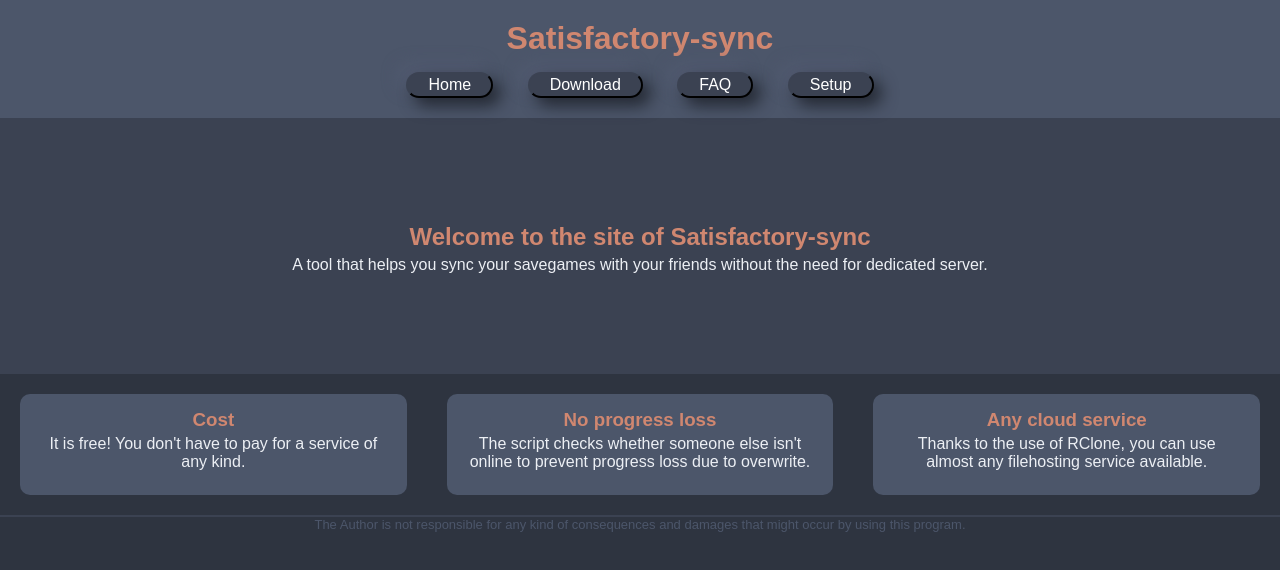
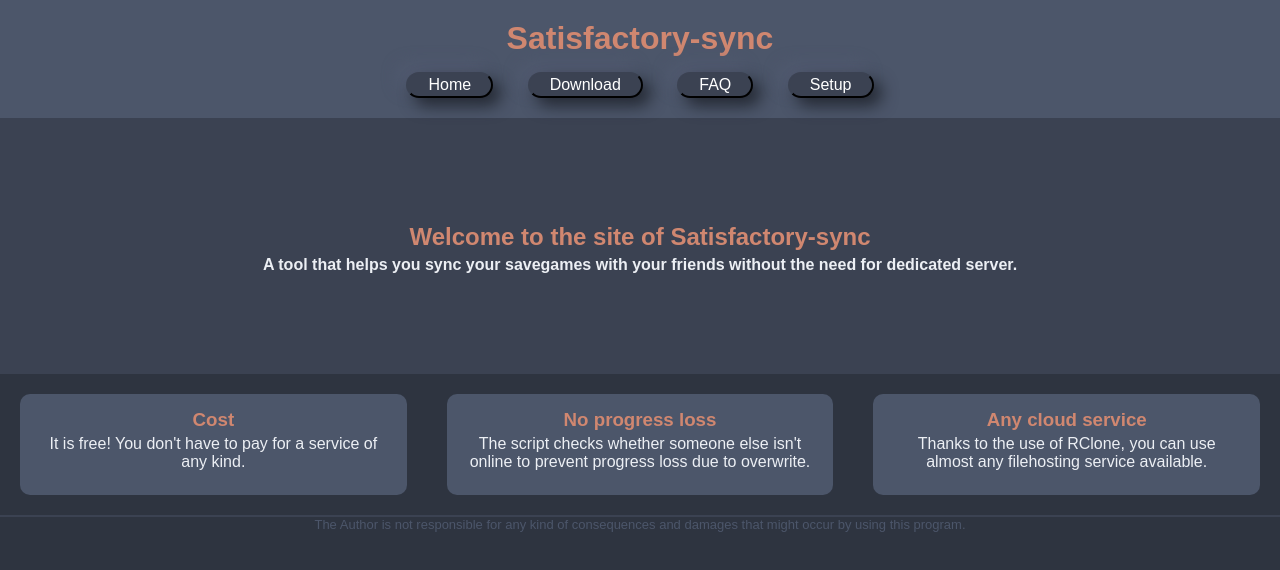
Before and after one commit to Vojtak42/Satisfactory-multiplayer-cloud-sync, a plain HTML site: page index.html in a window 1280 px wide. Drawn offline with Linux system fonts and the light colour scheme.

Commit message:
Update index.html

```diff
--- a/index.html
+++ b/index.html
@@ -27,7 +27,7 @@
 
     <header class="uvod">
         <h2>Welcome to the site of Satisfactory-sync</h2>
-        <p>A tool that helps you sync your savegames with your friends without the need for dedicated server.</p>
+        <strong>A tool that helps you sync your savegames with your friends without the need for dedicated server.</strong>
     </header>
 
     <section class="funkce">
```
